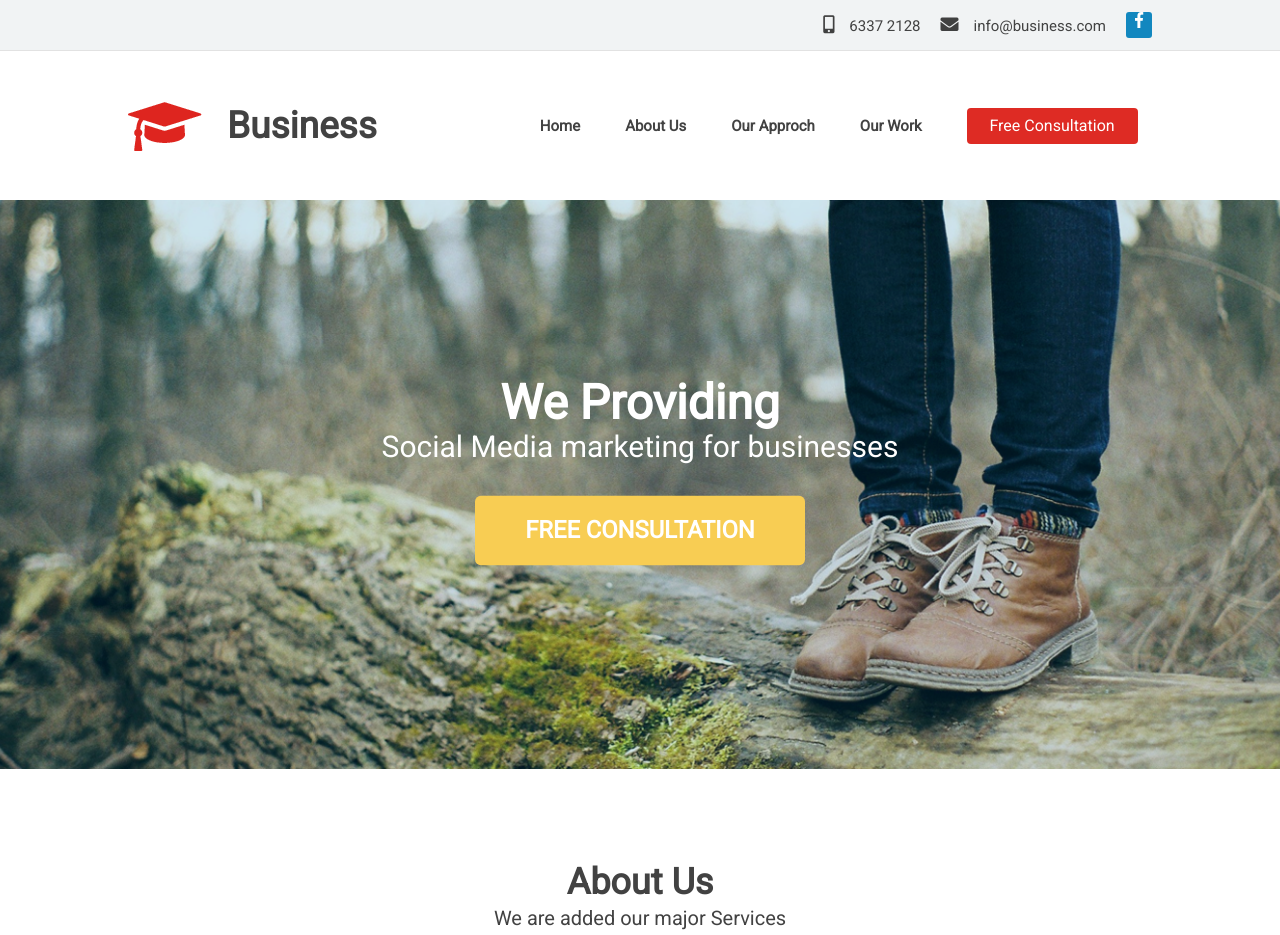
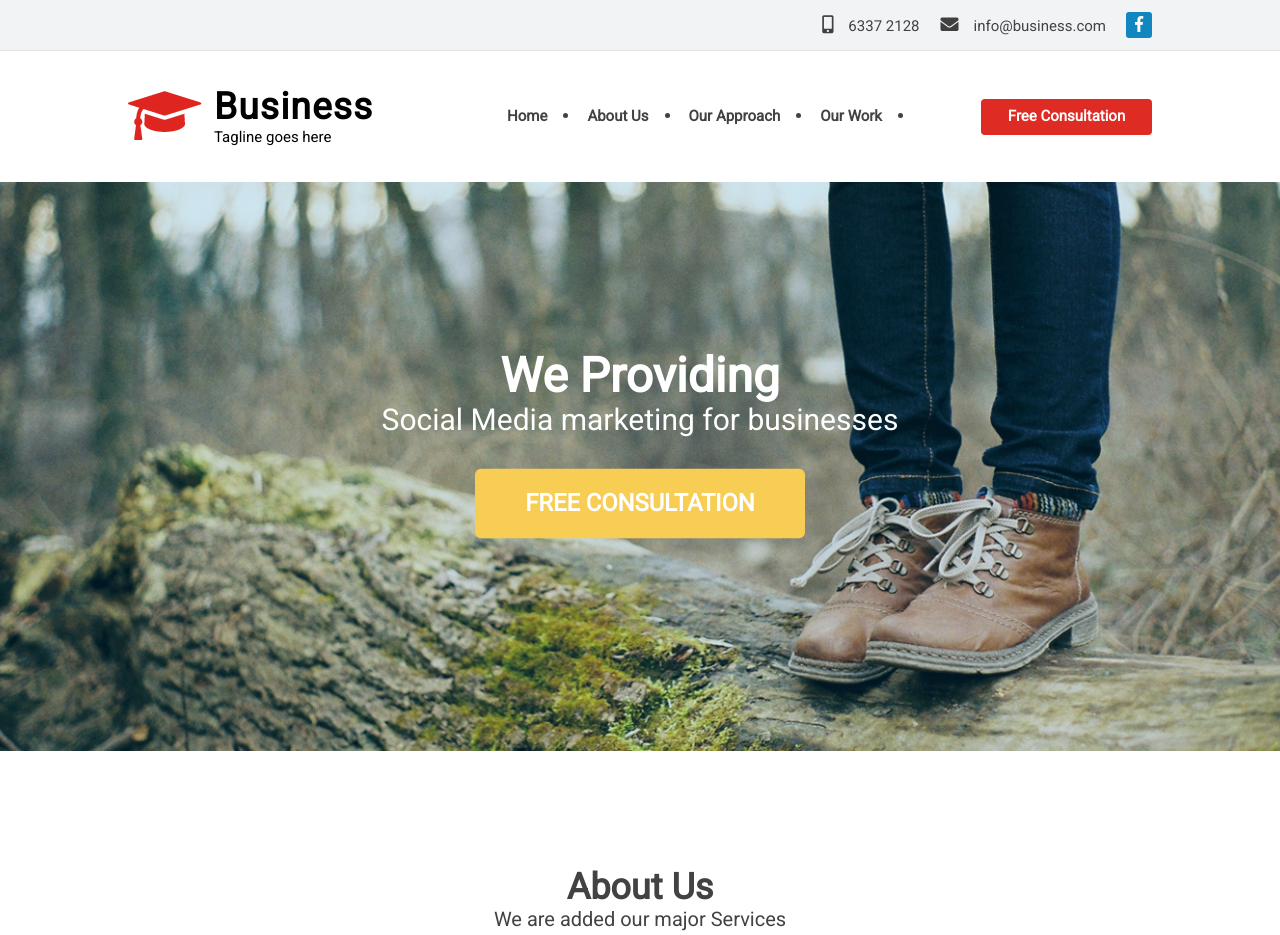
Before and after one commit to kor1k/pixel_perfect_landing, a plain HTML site: page src/index.html in a window 1280 px wide. Shown: the top 935 px of the page. Drawn offline with Linux system fonts and the light colour scheme.

Commit message:
это бесконечная хуйня

```diff
--- a/src/css/style.css
+++ b/src/css/style.css
@@ -69,68 +69,146 @@ body {
     display: flex;
     justify-content: center;
     align-items: center;
-
+    padding-top: 21px;
 }
 
 .header-contacts-item {
     color: black;
 }
 
-.nav-top {
-    padding-top: 42px;
+.vertical-line {
+    height: 100%;
+    width: 1px;
+    background-color: #333333;
 }
 
-.nav-toggles-item {
+
+
+/*.nav-toggles-item {*/
+    /*display: flex;*/
+    /*justify-content: center;*/
+    /*align-items: center;*/
+    /*padding-right: 41px;*/
+    /*font-family: Roboto;*/
+    /*color: #424242;*/
+    /*font-size: 15px; !* Приближение из-за подстановки шрифтов *!*/
+    /*font-weight: 700;*/
+    /*text-align: left;*/
+/*}*/
+
+/*.nav-toggles-item-form {*/
+    /*display: flex;*/
+    /*justify-content: center;*/
+    /*align-items: center;*/
+/*}*/
+
+/*.nav-toggles-item:hover {*/
+    /*color: red;*/
+/*}*/
+
+/*a {*/
+    /*display: inline-block;*/
+/*}*/
+
+/*.text-near-logo {*/
+    /*color: #424242;*/
+    /*font-size: 37px; !* Приближение из-за подстановки шрифтов *!*/
+    /*font-weight: 700;*/
+    /*padding-left: 10px;*/
+    /*padding-right: 163px;*/
+/*}*/
+
+/*.nav-toggles-item-form {*/
+    /*display: flex;*/
+    /*justify-content: center;*/
+    /*align-items: center;*/
+    /*color: white;*/
+    /*border-radius: 4px;*/
+    /*background-color: #de2b24;*/
+    /*width: 171px;*/
+    /*height: 36px;*/
+/*}*/
+
+/*.logo-header {*/
+    /*padding-right: 15px;*/
+/*}*/
+
+.header-logo {
     display: flex;
-    justify-content: center;
     align-items: center;
-    padding-right: 41px;
-    font-family: Roboto;
-    color: #424242;
-    font-size: 15px; /* Приближение из-за подстановки шрифтов */
-    font-weight: 700;
-    text-align: left;
+    width: 240px;
 }
 
-.nav-toggles-item-form {
+.header-logo p {
+    padding-left: 12px;
+    font-size: 15px;
+}
+
+.header-logo span {
+    font-size: 37px;
+    font-weight: 700;
+    letter-spacing: 1.2px;
+}
+
+.header-navigation {
+    width: 1024px;
+    height: 132px;
+    margin: 0 auto;
     display: flex;
-    justify-content: center;
+    justify-content: space-between;
     align-items: center;
 }
 
-.nav-toggles-item:hover {
-    color: red;
+.header-consultation-btn {
+    width: 171px;
+    height: 36px;
+    border: none;
+    border-radius: 4px;
+    color: white;
+    font-size: 15px;
+    font-weight: 700;
+    cursor: pointer;
+    background-color: rgb(222, 43, 36);
+    margin-top: 2px;
 }
 
-a {
+.navigation li {
     display: inline-block;
+    font-weight: 700;
+    font-size: 15px;
+    padding: 0 18px;
+    position: relative;
 }
 
-.text-near-logo {
-    color: #424242;
-    font-size: 37px; /* Приближение из-за подстановки шрифтов */
-    font-weight: 700;
-    padding-left: 10px;
-    padding-right: 163px;
+.navigation li::after {
+    content: "";
+    position: absolute;
+    background-color: rgb(66, 66, 66);
+    width: 5px;
+    height: 5px;
+    border-radius: 50%;
+    right: -3px;
+    top: 5px;
 }
 
-.nav-toggles-item-form {
-    display: flex;
-    justify-content: center;
-    align-items: center;
-    color: white;
-    border-radius: 4px;
-    background-color: #de2b24;
-    width: 171px;
-    height: 36px;
+.navigation a {
+    text-decoration: none;
+    color: rgb(66, 66, 66);
 }
 
-.logo-header {
-    padding-right: 15px;
+.navigation a:hover {
+    color: rgb(222, 43, 36);
 }
 
+
+
+
+
+
+
+
+
 .providing-block {
-    margin-top: 40px;
     background-image: url("../images/header-banner-providing.png");
     /*height: 1400px;*/
     height: 569px;
@@ -141,7 +219,7 @@ a {
 .text-on-providing-block1 {
     display: flex;
     justify-content: center;
-    padding-top: 175px;
+    padding-top: 166px;
     color: #ffffff;
     font-size: 48px; /* Приближение из-за подстановки шрифтов */
     font-weight: 700;
@@ -173,7 +251,7 @@ a {
 }
 
 .about-us-title {
-    padding-top: 100px;
+    padding-top: 123px;
     font-family: Roboto, sans-serif;
     color: #424242;
     font-size: 36px; /* Приближение из-за подстановки шрифтов */
@@ -183,7 +261,7 @@ a {
 }
 
 .about-us-under-title {
-    padding-top: 10px;
+    padding-top: 6px;
     font-family: Roboto, sans-serif;
     color: #424242;
     font-size: 20px; /* Приближение из-за подстановки шрифтов */
@@ -240,11 +318,11 @@ a {
 .red-block {
     background-color: #de2b24;
     /*width: 1400px;*/
-    height: 870px;
+    height: 862px;
 }
 
 .our-work-in-red {
-    padding-top: 110px;
+    padding-top: 103px;
     font-family: Roboto, sans-serif;
     color: #ffffff;
     font-size: 36px; /* Приближение из-за подстановки шрифтов */
@@ -254,7 +332,7 @@ a {
 }
 
 .under-our-work-in-red {
-    padding-top: 10px;
+    padding-top: 7px;
     font-family: Roboto;
     color: #ffffff;
     font-size: 20px; /* Приближение из-за подстановки шрифтов */
@@ -289,7 +367,7 @@ a {
 }
 
 .telegram-icon {
-    padding-top: 65px;
+    padding-top: 75px;
 }
 
 .proj-name {
@@ -358,7 +436,7 @@ a {
 }
 
 .get-it-touch-title {
-    padding-top: 90px;
+    padding-top: 83px;
     padding-bottom: 30px;
     display: flex;
     justify-content: center;
@@ -371,9 +449,14 @@ a {
     text-align: left;
 }
 
+.container-for-get-in-items {
+    width: 263px;
+    margin: 0 auto;
+}
+
 .get-in-touch-links {
     display: flex;
-    justify-content: center;
+    justify-content: space-between;
 }
 
 .link-items {
@@ -384,11 +467,12 @@ a {
     border-color: gray;
     border-radius: 3px;
     background-color: rgba(243, 243, 243, 0);
-    width: 49px;
-    height: 49px;
+    width: 48px;
+    height: 46px;
 }
 
 .fab {
+    padding-top: 4px;
     display: flex;
     justify-content: center;
     align-items: center;
@@ -411,13 +495,16 @@ a {
 }
 
 .input {
+    padding-left: 22px;
     display: flex;
     justify-content: center;
     align-items: center;
-    /*border-radius: 1px;*/
     background-color: #515151;
     width: 683px;
     height: 54px;
+    font-family: Roboto, sans-serif;
+    color: #cecece;
+    font-size: 14px; /* Приближение из-за подстановки шрифтов */
 }
 
 .footer {
--- a/src/index.html
+++ b/src/index.html
@@ -17,6 +17,7 @@
         <div class="header-contacts-item">
             <i class="fas fa-mobile-alt"></i>
             <a href="tel:6337 2128" class="header-contacts-link">6337 2128</a></div>
+        <div class="vertical-line"></div>
         <div class="header-contacts-item">
             <i class="fas fa-envelope"></i>
             <a href="mailto:info@business.com" class="header-contacts-link">info@business.com</a>
@@ -29,17 +30,36 @@
     </div>
 </section>
 
-<div class="container nav-top">
-    <div class="logo-nav"><img class="logo-header" src="images/header-logo-icon.png" alt=""></div>
-    <div class="text-near-logo">Business</div>
-    <div class="container nav-toggles">
-        <a href="#"><p class="nav-toggles-item">Home</p></a>
-        <a href="#"><p class="nav-toggles-item">About Us</p></a>
-        <a href="#"><p class="nav-toggles-item">Our Approch</p></a>
-        <a href="#"><p class="nav-toggles-item">Our Work</p></a>
-        <a href="#"><p class="nav-toggles-item-form">Free Consultation</p></a>
+<!--<div class="container nav-top">-->
+    <!--<div class="logo-nav"><img class="logo-header" src="images/header-logo-icon.png" alt=""></div>-->
+    <!--<div class="text-near-logo">Business</div>-->
+    <!--<div class="container nav-toggles">-->
+        <!--<a href="#"><p class="nav-toggles-item">Home</p></a>-->
+        <!--<a href="#"><p class="nav-toggles-item">About Us</p></a>-->
+        <!--<a href="#"><p class="nav-toggles-item">Our Approch</p></a>-->
+        <!--<a href="#"><p class="nav-toggles-item">Our Work</p></a>-->
+        <!--<a href="#"><p class="nav-toggles-item-form">Free Consultation</p></a>-->
+    <!--</div>-->
+<!--</div>-->
+
+
+<nav class="header-navigation">
+    <div class="header-logo">
+        <img src="images/header-logo-icon.png" alt="header logo pic">
+        <p><span>Business</span><br>Tagline goes here</p>
     </div>
-</div>
+    <ul class="navigation">
+        <li><a href="#" class="nav-item">Home</a></li>
+        <li><a href="#" class="nav-item">About Us</a></li>
+        <li><a href="#" class="nav-item">Our Approach</a></li>
+        <li><a href="#" class="nav-item">Our Work</a></li>
+    </ul>
+    <button class="header-consultation-btn">Free Consultation</button>
+</nav>
+
+
+
+
 
 <div class="providing-block">
     <div class="container text-on-providing-block1">We Providing</div>
@@ -125,22 +145,22 @@
 <div class="get-in-touch-block">
     <div class="container get-in-touch-content">
         <div class="get-it-touch-title">Get in touch</div>
-        <div class="get-in-touch-links">
+        <div class="container-for-get-in-items get-in-touch-links">
             <div class="link-items"><i class="fab fa-facebook-f"></i></div>
             <div class="link-items"><i class="fab fa-twitter"></i></div>
             <div class="link-items"><i class="fab fa-google-plus-g"></i></div>
             <div class="link-items"><i class="fab fa-linkedin-in"></i></div>
         </div>
         <div class="under-link-text">Subscribe to our newsletter to stay update with what is new</div>
-        <input class="input" type="text" name="firstname" placeholder="Email Address">
-        <div class="get-in-touch-subscribe">
+        <input class="container input" type="text" name="firstname" placeholder="Email Address">
+        <div class="container get-in-touch-subscribe">
             <div class="subscribe-text">Subscribe</div>
         </div>
     </div>
 </div>
 
 <div class="footer">
-    <div class="footer-text">Cssauthor.com (c) 2014 All Rights Reserved</div>
+    <div class="footer-text">Cssauthor.com &#x24B8; 2014 All Rights Reserved</div>
 </div>
 </body>
 </html>
```
